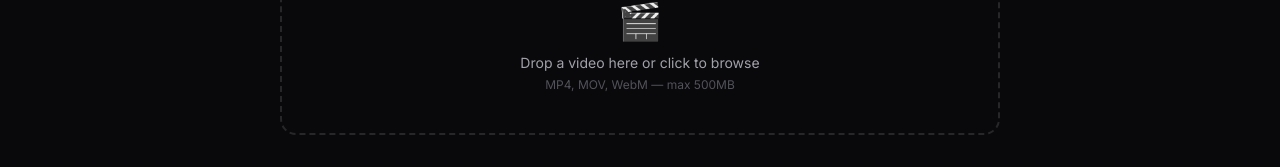
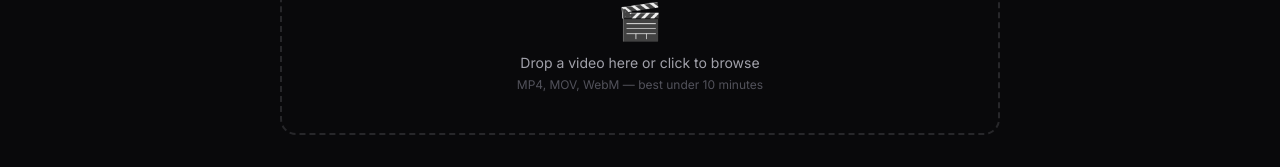
Before and after one commit to ragna999/ganbaro, a Next.js app: page /video-clipper in a window 1280 px wide. Shown: the part 245-412 px from the top of the page. Built offline with nearby package versions, Linux system fonts and the light colour scheme.

Commit message:
Add 'best under 10 minutes' note to Video Clipper upload UI
Co-Authored-By: Claude Sonnet 4.6 <noreply@anthropic.com>

```diff
--- a/components/VideoClipper.tsx
+++ b/components/VideoClipper.tsx
@@ -237,7 +237,7 @@ export default function VideoClipper() {
               <div>
                 <p className="text-4xl mb-3">🎬</p>
                 <p className="text-sm text-zinc-400">Drop a video here or click to browse</p>
-                <p className="text-xs text-zinc-600 mt-1">MP4, MOV, WebM — max 500MB</p>
+                <p className="text-xs text-zinc-600 mt-1">MP4, MOV, WebM — best under 10 minutes</p>
               </div>
             )}
           </div>
```
